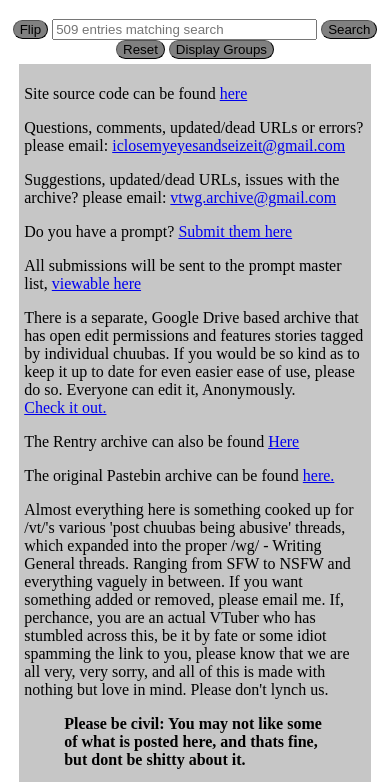
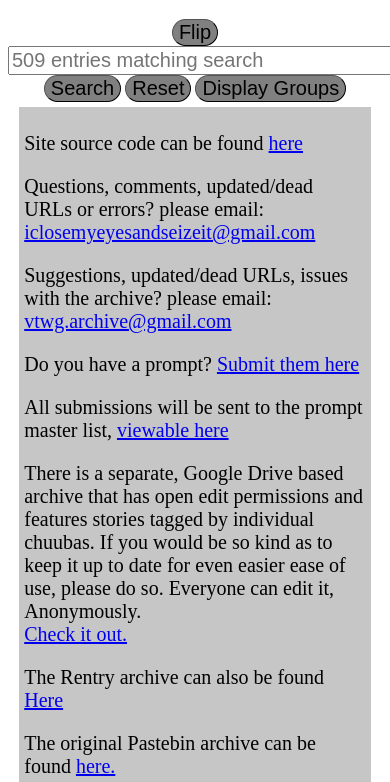
Before and after one commit to VT-archive/vtuber-fanfiction-archive, a plain HTML site: page index.html in a window 390 px wide. Shown: the part 61-843 px from the top of the page. Drawn offline with Linux system fonts and the light colour scheme.

Commit message:
Add files via upload
trying to make this look better on mobile and also cleaning up the mess that is my css

```diff
--- /dev/null
+++ b/index.css
@@ -0,0 +1,15 @@
+input[type="text"] {
+    font-size: 20px;
+}
+
+button{
+    background-color: gray;
+    border-color: black;
+    border-width: 1px;
+    border-radius: 15px;
+    font-size: 20px;
+}
+
+p{
+    font-size: 20px;
+}
--- a/index.html
+++ b/index.html
@@ -1,16 +1,10 @@
 <!DOCTYPE html>
 <html5>
-    <style>
-        .button{
-            background-color: gray;
-            border-color: black;
-            border-width: 1px;
-            border-radius: 15px;
-        }
-    </style>
-
-    <meta charset="UTF-8">
-    <title>home</title>
+    <head>
+        <meta charset="UTF-8">
+        <title>home</title>
+        <link rel="stylesheet" href="index.css">
+    </head>
 
     <body>
 
@@ -18,11 +12,11 @@
 
         <div style="display: inline;">
             <center>
-            <button id = "flip" class="button">Flip</button>
+            <button id = "flip">Flip</button>
             <input type="text" id="tag" placeholder= "tags" onfocus="this.value=''" size= 30 name="tag">
-            <button id = "search" class="button">Search</button>
-            <button id = "reset" class="button">Reset</button>
-            <button id = "group" class="button">Display Groups</button>
+            <button id = "search">Search</button>
+            <button id = "reset">Reset</button>
+            <button id = "group">Display Groups</button>
             </center>
         </div>
 
@@ -44,11 +38,11 @@
             </blockquote>
 
             <center>
-                <button class= "button" style= "font-size: 15px;" onclick="document.getElementById('hello').style.display = 'none'">Done</button>
+                <button style= "border-width: 2px; border-radius: 10px;" onclick="document.getElementById('hello').style.display = 'none'">Done</button>
             </center>
         </div>
 
-        <p  id = "listing" style="font-size: 20px; margin-left: 10px; margin-right: 10px; margin-bottom: 10px;"></p>
+        <p  id = "listing" style="margin-left: 10px; margin-right: 10px; margin-bottom: 10px;"></p>
 
     </body>
 
```
